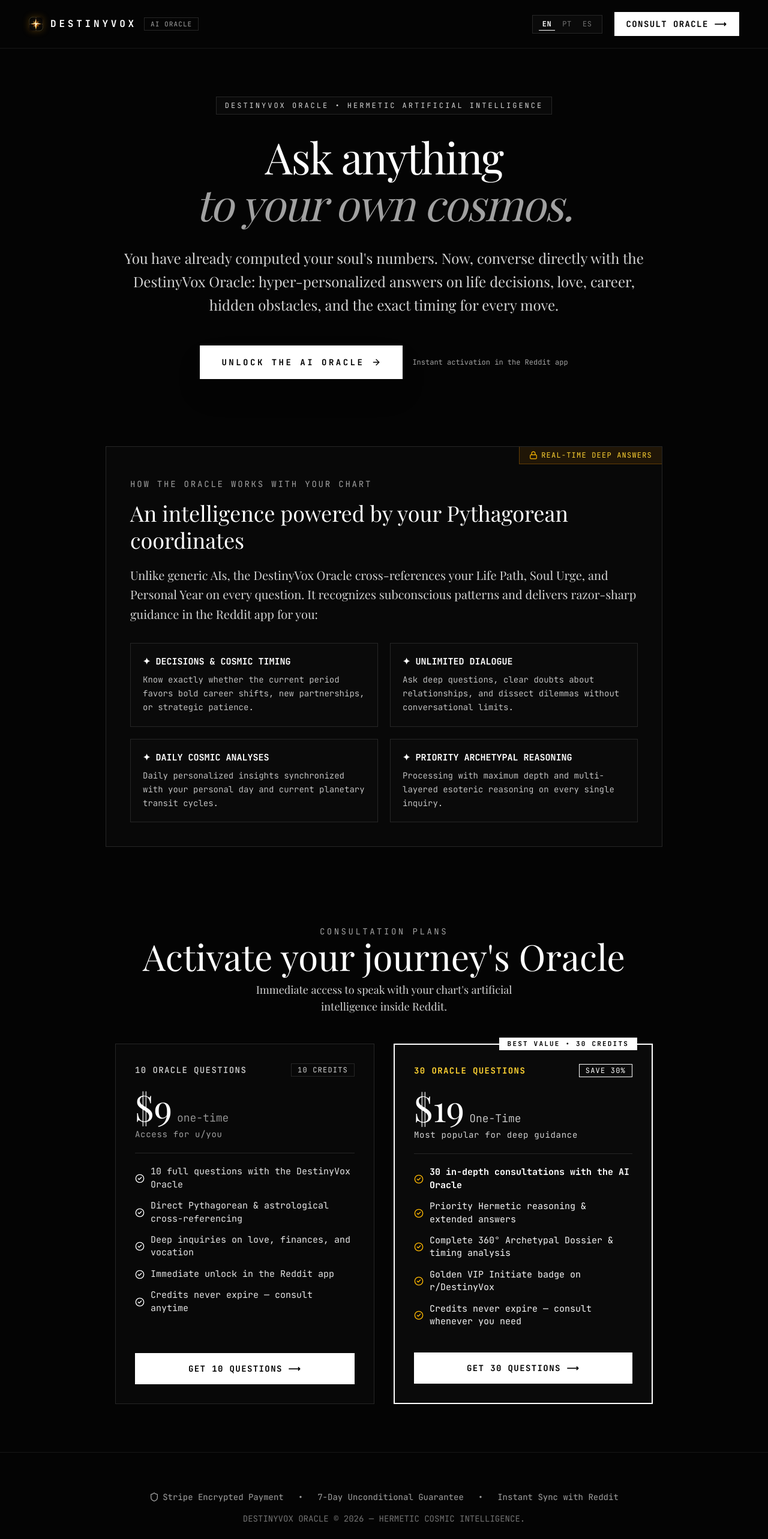
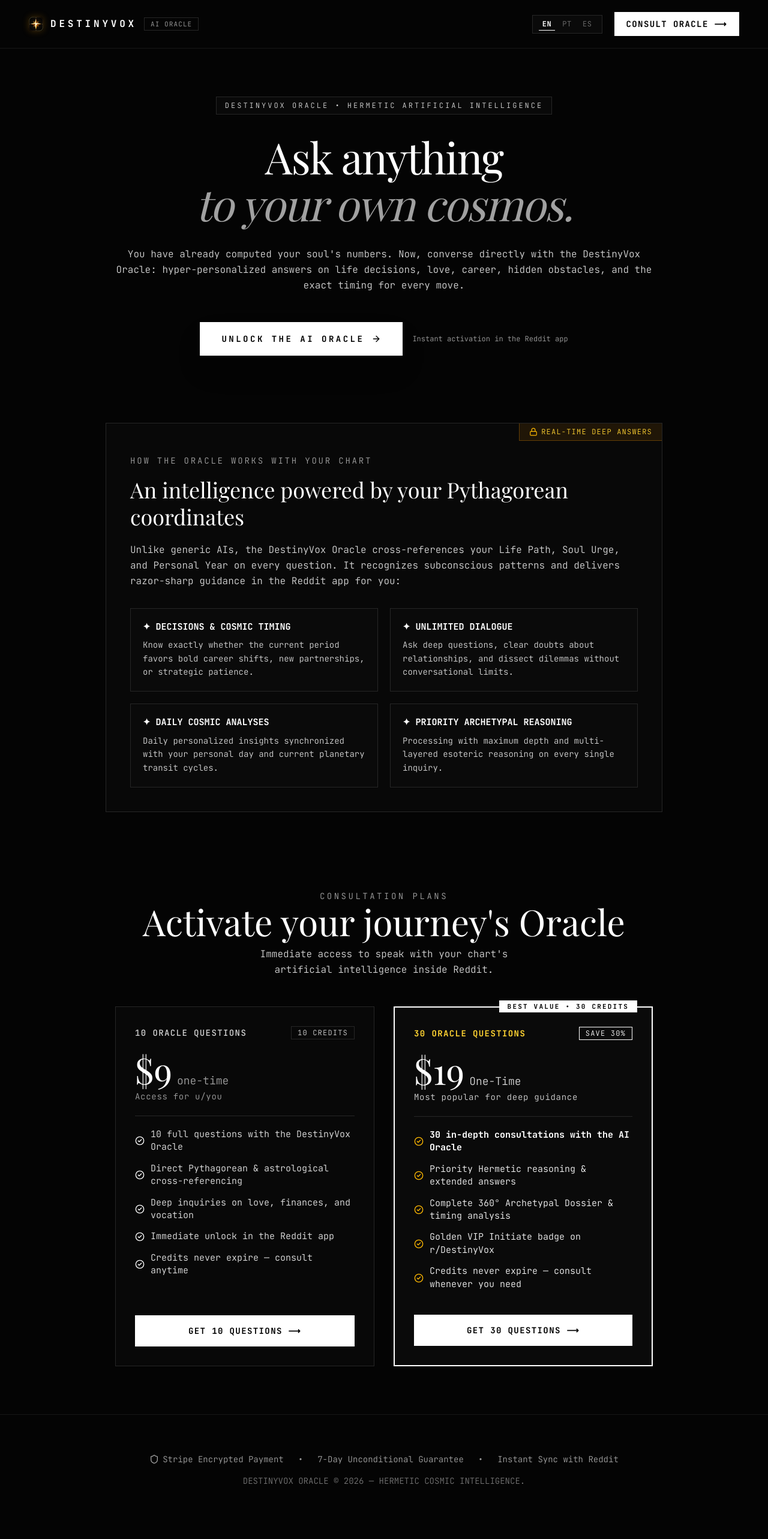
Before and after one commit to felipedutrag/destinyvox, a Next.js app: page / in a window 1280 px wide. Shown: the top 2566 px of the page at 60% size. After the commit the page ends 2543 px from the top, so only its background shows below. Built offline with nearby package versions, Linux system fonts and the light colour scheme; a web font is replaced by a local one.

Commit message:
chore: update project assets and logic [2026-09-11 05:05:32]

```diff
--- a/src/app/globals.css
+++ b/src/app/globals.css
@@ -4,7 +4,8 @@
   body {
     background-color: #040404;
     color: #f5f5f5;
-    font-family: -apple-system, BlinkMacSystemFont, "Segoe UI", Roboto, sans-serif;
+    font-family: "JetBrains Mono", monospace;
+    font-weight: 300;
   }
 }
 
--- a/src/components/App.tsx
+++ b/src/components/App.tsx
@@ -374,7 +374,7 @@
               <h3 className="font-mono text-sm sm:text-base tracking-widest text-white uppercase">{t.modalTitle}</h3>
               <button onClick={() => setIsModalOpen(false)} className="text-neutral-500 hover:text-white cursor-pointer"><X className="w-5 h-5"/></button>
             </div>
-            <p className="font-editorial text-neutral-400 text-sm sm:text-base">{t.modalDesc}</p>
+            <p className="font-mono font-light text-neutral-400 text-xs sm:text-sm leading-relaxed">{t.modalDesc}</p>
             <input
               type="text"
               autoFocus
@@ -464,7 +464,7 @@
           <span className="italic text-neutral-400">{t.heroTitleLine2}</span>
         </h1>
 
-        <p className="font-editorial text-[15px] sm:text-xl md:text-2xl text-neutral-300 max-w-2xl sm:max-w-3xl md:max-w-4xl mx-auto font-normal leading-relaxed">
+        <p className="font-mono font-light text-xs sm:text-sm md:text-base text-neutral-300 max-w-2xl sm:max-w-3xl md:max-w-4xl mx-auto leading-relaxed">
           {t.heroDescription}
         </p>
 
@@ -498,7 +498,7 @@
             <h2 className="font-editorial text-2xl sm:text-3xl md:text-4xl text-white font-normal leading-tight">
               {t.howItWorksHeading}
             </h2>
-            <p className="font-editorial text-sm sm:text-lg md:text-xl text-neutral-300 leading-relaxed pt-1">
+            <p className="font-mono font-light text-xs sm:text-sm md:text-base text-neutral-300 leading-relaxed pt-1">
               {t.howItWorksDesc(redditUser)}
             </p>
 
@@ -525,7 +525,7 @@
           <h2 className="font-editorial text-3xl sm:text-5xl md:text-6xl text-white font-normal">
             {t.pricingHeading}
           </h2>
-          <p className="font-editorial text-sm sm:text-base md:text-lg text-neutral-300 max-w-lg mx-auto">
+          <p className="font-mono font-light text-xs sm:text-sm md:text-base text-neutral-300 max-w-lg mx-auto leading-relaxed">
             {t.pricingDesc}
           </p>
         </div>
@@ -633,7 +633,7 @@
       </section>
 
       {/* Security & Guarantee */}
-      <footer className="border-t border-neutral-900 py-12 sm:py-16 px-6 sm:px-12 text-center space-y-4 font-mono text-xs sm:text-sm text-neutral-400">
+      <footer className="border-t border-neutral-900 py-12 sm:py-16 px-6 sm:px-12 text-center space-y-4 font-mono font-light text-xs sm:text-sm text-neutral-400">
         <div className="flex flex-wrap items-center justify-center gap-4 sm:gap-6">
           <span className="flex items-center gap-1.5">
             <Shield className="w-3.5 h-3.5 sm:w-4 sm:h-4" /> {t.footerStripe}
@@ -643,7 +643,7 @@
           <span>•</span>
           <span>{t.footerSync}</span>
         </div>
-        <div className="text-[11px] sm:text-xs md:text-sm text-neutral-500">
+        <div className="text-[11px] sm:text-xs md:text-sm text-neutral-500 font-light">
           {t.footerCopyright}
         </div>
       </footer>
```
